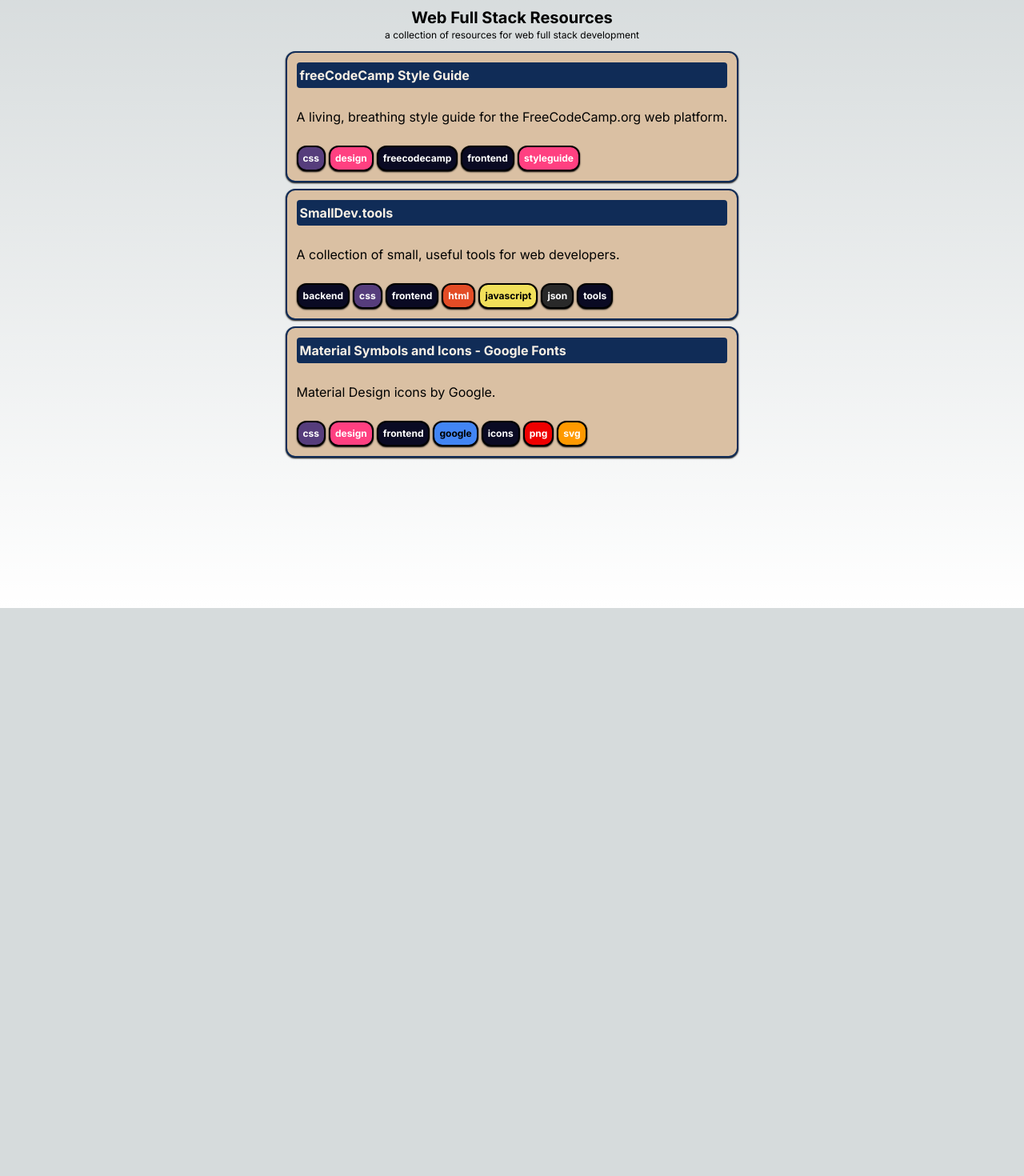
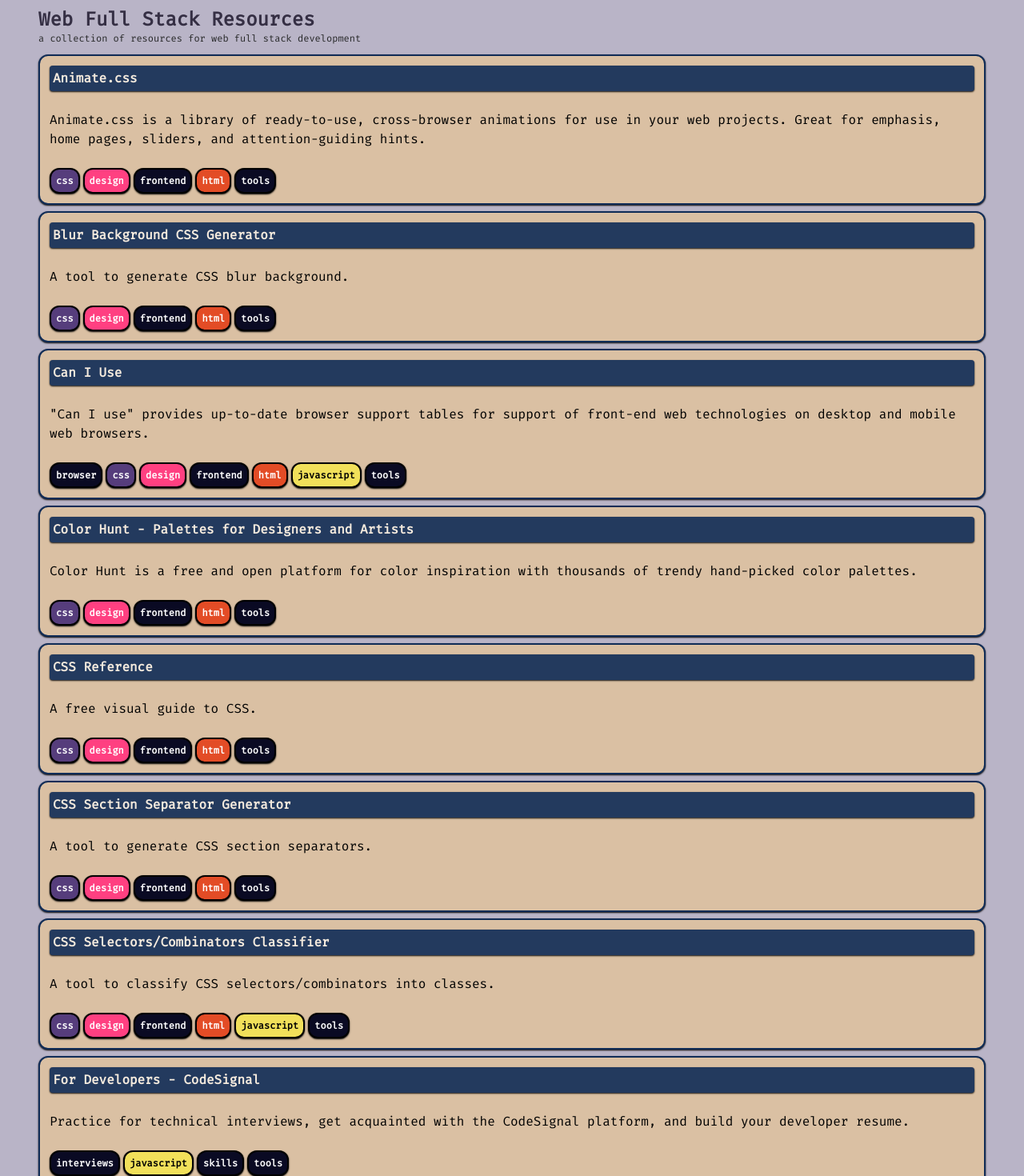
Before and after one commit to jamerrq/resources-app, a Next.js app: page / in a window 1280 px wide. Shown: the part 40-1510 px from the top of the page at 80% size. Before the commit the page ends 800 px from the top, so only its background shows below. Built offline with nearby package versions, Linux system fonts and the light colour scheme.

Commit message:
configurated first version, stable main version

```diff
--- a/src/app/components/card.tsx
+++ b/src/app/components/card.tsx
@@ -14,19 +14,34 @@
     "frontend": "#0a0a23",
     "backend": "#0a0a23",
     "tools": "#0a0a23",
-    "icons": "#0a0a23"
+    "icons": "#0a0a23",
+    "react": "#61dafb",
+    "node": "#68a063",
+    "fonts": "#0a0a23",
+    "browser": "#0a0a23",
+    "carousels": "#ff4081",
+    "tailwind": "#06b6d4",
+    "interviews": "#0a0a23",
+    "skills": "#0a0a23",
+    "compiler": "#0a0a23",
+    "editor": "#0a0a23",
+    "ide": "#0a0a23",
+    "interpreter": "#0a0a23",
+    "repl": "#0a0a23",
 };
 
 const tagsTextColor: { [key: string]: string; } = {
     'javascript': '#000000',
     'google': '#000',
+    'react': '#000',
+    'tailwind': '#000',
 };
 
 export default function Card(item: Item, index: string) {
     return (
-        <div key={index} className='bg-[#DAC0A3] border-2 border-[#102C57] rounded-xl p-3 shadow-sm shadow-black select-none'>
+        <div key={index} className='bg-[#DAC0A3] border-2 border-[#102C57] rounded-xl p-3 shadow-sm shadow-black'>
             <a href={item.url} target="_blank" rel="noreferrer">
-                <div className="w-full bg-[#102C57] rounded p-1 text-[#F8F0E5]">
+                <div className="w-full bg-[#102C57] rounded p-1 text-[#F8F0E5] shadow-sm shadow-black opacity-90 hover:opacity-100">
                     <h2 className="font-bold">{item.name}</h2>
                 </div>
             </a>
@@ -35,7 +50,7 @@
             <br />
             <div className="flex gap-1">
                 {
-                    item.tags.sort().map((tag, index) => {
+                    item.tags?.sort().map((tag, index) => {
                         return (
                             <span key={index} style={{
                                 backgroundColor: tagsColor[tag],
--- a/src/app/components/table.tsx
+++ b/src/app/components/table.tsx
@@ -14,7 +14,7 @@
     return (
         <div className="flex flex-col gap-2 ">
             {
-                data.map((item, index) => {
+                data.sort((a, b) => a.name.localeCompare(b.name)).map((item, index) => {
                     return <Card key={index} {...item} />;
                 })
             }
--- a/src/app/globals.css
+++ b/src/app/globals.css
@@ -18,7 +18,8 @@
 
 body {
     color: rgb(var(--foreground-rgb));
-    background: linear-gradient(to bottom,
+    /* background: linear-gradient(to bottom,
             transparent,
-            rgb(var(--background-end-rgb))) rgb(var(--background-start-rgb));
+            rgb(var(--background-end-rgb))) rgb(var(--background-start-rgb)); */
+    background: #B9B4C7;
 }
--- a/src/app/layout.tsx
+++ b/src/app/layout.tsx
@@ -1,22 +1,24 @@
-import './globals.css'
-import type { Metadata } from 'next'
-import { Inter } from 'next/font/google'
+import './globals.css';
+import type { Metadata } from 'next';
+import { Inter, Fira_Code, Fira_Mono } from 'next/font/google';
 
-const inter = Inter({ subsets: ['latin'] })
+// const inter = Inter({ subsets: ['latin'] });
+const fira_code = Fira_Code({ subsets: ['latin'] });
+const fira_mono = Fira_Mono({ weight: "400", subsets: ['latin'] });
 
 export const metadata: Metadata = {
     title: 'Resources App',
     description: 'A Next.js app with Tailwind CSS and TypeScript',
-}
+};
 
 export default function RootLayout({
     children,
 }: {
-    children: React.ReactNode
+    children: React.ReactNode;
 }) {
     return (
         <html lang="en">
-            <body className={inter.className}>{children}</body>
+            <body className={fira_mono.className}>{children}</body>
         </html>
-    )
+    );
 }
--- a/src/app/page.tsx
+++ b/src/app/page.tsx
@@ -1,10 +1,11 @@
 import Table from "./components/table";
+
 
 export default function Home() {
     return (
-        <main className="flex h-screen flex-col items-center p-12">
-            <h1 className="text-xl font-bold">Web Full Stack Resources</h1>
-            <span className="flex text-xs mb-3">
+        <main className="flex h-full w-full flex-col items-center p-12">
+            <h1 className="w-full text-2xl font-bold text-[#352F44]">Web Full Stack Resources</h1>
+            <span className="w-full flex text-xs mb-3 text-[#272829]">
                 a collection of resources for web full stack development
             </span>
             <Table />
--- a/src/data/data.json
+++ b/src/data/data.json
@@ -2,7 +2,7 @@
     "data": [
         {
             "id": "ef136b02-c06e-4db2-89f5-a04be0ef233b",
-            "name": "freeCodeCamp Style Guide",
+            "name": "FreeCodeCamp Style Guide",
             "url": "https://design-style-guide.freecodecamp.org/",
             "description": "A living, breathing style guide for the FreeCodeCamp.org web platform.",
             "tags": [
@@ -30,7 +30,7 @@
         },
         {
             "id": "def94062-289b-44cb-8d35-4e30d057fd3b",
-            "name": "Material Symbols and Icons - Google Fonts",
+            "name": "Material Symbols and Icons",
             "url": "https://fonts.google.com/icons",
             "description": "Material Design icons by Google.",
             "tags": [
@@ -42,22 +42,249 @@
                 "google",
                 "png"
             ]
+        },
+        {
+            "id": "25cf90bd-6ba2-492f-bfe6-5cbd4fdffcfa",
+            "name": "HTML Colors, HTML UI Colors, HTML Palette",
+            "url": "https://materialui.co/htmlcolors/",
+            "description": "HTML Colors, HTML UI Colors with HEX, RGB, HSL, Color Names, Color Picker, and color theory.",
+            "tags": [
+                "frontend",
+                "css",
+                "html",
+                "design",
+                "tools"
+            ]
+        },
+        {
+            "id": "e823eee8-1428-4f5a-a876-e65a1cd347af",
+            "name": "Color Hunt - Palettes for Designers and Artists",
+            "url": "https://colorhunt.co/",
+            "description": "Color Hunt is a free and open platform for color inspiration with thousands of trendy hand-picked color palettes.",
+            "tags": [
+                "frontend",
+                "css",
+                "html",
+                "design",
+                "tools"
+            ]
+        },
+        {
+            "id": "e9af5490-27ff-4d7e-a779-77d59ba69b71",
+            "name": "CSS Section Separator Generator",
+            "url": "https://wweb.dev/resources/css-section-separator-generator",
+            "description": "A tool to generate CSS section separators.",
+            "tags": [
+                "frontend",
+                "css",
+                "html",
+                "design",
+                "tools"
+            ]
+        },
+        {
+            "id": "f6a2cf9f-d48c-490d-a657-602999195fc2",
+            "name": "Blur Background CSS Generator",
+            "url": "https://wweb.dev/resources/blur-background-css-generator",
+            "description": "A tool to generate CSS blur background.",
+            "tags": [
+                "frontend",
+                "css",
+                "html",
+                "design",
+                "tools"
+            ]
+        },
+        {
+            "id": "e02366c6-578a-417c-b873-9aedf53d3648",
+            "name": "Iconfinder",
+            "url": "https://www.iconfinder.com/",
+            "description": "Millions of graphics for your design projects. Created by independent designers.",
+            "tags": [
+                "icons",
+                "design",
+                "frontend",
+                "css",
+                "svg",
+                "png"
+            ]
+        },
+        {
+            "id": "5c8fdb17-2fbc-4b7d-90c6-6c0cd1c87069",
+            "name": "CSS Reference",
+            "url": "https://cssreference.io/",
+            "description": "A free visual guide to CSS.",
+            "tags": [
+                "frontend",
+                "css",
+                "html",
+                "design",
+                "tools"
+            ]
+        },
+        {
+            "id": "2223ba3d-2d88-45ee-821c-78211d0a7ca5",
+            "name": "Image Color Extract Tool",
+            "url": "https://www.coolphptools.com/color_extract",
+            "description": "Extract colors from an image and generate a color palette for it.",
+            "tags": [
+                "frontend",
+                "css",
+                "html",
+                "design",
+                "tools"
+            ]
+        },
+        {
+            "id": "21ef3a30-af89-41e3-a22d-197e93e07ef8",
+            "name": "Super Designer",
+            "url": "https://superdesigner.co/",
+            "description": "A collection of free design tools to create unique backgrounds, patterns, shapes, images, and more with just a few clicks",
+            "tags": [
+                "frontend",
+                "css",
+                "html",
+                "design",
+                "tools"
+            ]
+        },
+        {
+            "id": "3b052b74-e6a3-4088-9ae6-2d2316f72075",
+            "name": "Animate.css",
+            "url": "https://animate.style/",
+            "description": "Animate.css is a library of ready-to-use, cross-browser animations for use in your web projects. Great for emphasis, home pages, sliders, and attention-guiding hints.",
+            "tags": [
+                "frontend",
+                "css",
+                "html",
+                "design",
+                "tools"
+            ]
+        },
+        {
+            "id": "d2e8aefe-7bf6-40b0-80fd-a031471a4a60",
+            "name": "Heroicons",
+            "url": "https://heroicons.com/",
+            "description": "Beautiful hand-crafted SVG icons, by the makers of Tailwind CSS.",
+            "tags": [
+                "icons",
+                "design",
+                "frontend",
+                "css",
+                "svg"
+            ]
+        },
+        {
+            "id": "aa664ff0-b6c8-46bb-99cb-21866bae3333",
+            "name": "Tremor",
+            "url": "https://www.tremor.so/",
+            "description": "The React library to build dashboards fast.",
+            "tags": [
+                "frontend",
+                "css",
+                "html",
+                "design",
+                "tools",
+                "react"
+            ]
+        },
+        {
+            "id": "d829c90e-d8e1-42de-8b6c-c5c4b78edbc4",
+            "name": "Can I Use",
+            "url": "https://caniuse.com/",
+            "description": "\"Can I use\" provides up-to-date browser support tables for support of front-end web technologies on desktop and mobile web browsers.",
+            "tags": [
+                "frontend",
+                "css",
+                "html",
+                "design",
+                "tools",
+                "javascript",
+                "browser"
+            ]
+        },
+        {
+            "name": "Slick Carousel",
+            "url": "https://kenwheeler.github.io/slick/",
+            "description": "The last carousel you'll ever need.",
+            "tags": [
+                "frontend",
+                "css",
+                "html",
+                "design",
+                "tools",
+                "javascript",
+                "carousels"
+            ]
+        },
+        {
+            "id": "74c58bb3-f1ae-4ae1-8df0-37bdaf33b708",
+            "name": "Next UI",
+            "url": "https://nextui.org/",
+            "description": "Make beautiful websites regardless of your design experience.",
+            "tags": [
+                "frontend",
+                "css",
+                "html",
+                "design",
+                "tools",
+                "javascript",
+                "react"
+            ]
+        },
+        {
+            "id": "5f36e774-7e41-4ffb-9853-90cd6544649f",
+            "name": "Tailwind CSS Cheat Sheet",
+            "url": "https://tailwindcomponents.com/cheatsheet/",
+            "description": "A cheat sheet for Tailwind CSS, a utility-first CSS framework for rapidly building custom designs.",
+            "tags": [
+                "frontend",
+                "css",
+                "html",
+                "design",
+                "tools",
+                "javascript",
+                "tailwind"
+            ]
+        },
+        {
+            "id": "0ea3718f-995b-4be5-a1f8-5bdf06101575",
+            "name": "CSS Selectors/Combinators Classifier",
+            "url": "https://selectors.info/",
+            "description": "A tool to classify CSS selectors/combinators into classes.",
+            "tags": [
+                "frontend",
+                "css",
+                "html",
+                "design",
+                "tools",
+                "javascript"
+            ]
+        },
+        {
+            "name": "For Developers - CodeSignal",
+            "url": "https://codesignal.com/developers/",
+            "description": "Practice for technical interviews, get acquainted with the CodeSignal platform, and build your developer resume.",
+            "tags": [
+                "tools",
+                "javascript",
+                "interviews",
+                "skills"
+            ]
+        },
+        {
+            "name": "Replit: The collaborative browser based IDE",
+            "url": "https://replit.com/",
+            "description": "Replit is a simple yet powerful online IDE, Editor, Compiler, Interpreter, and REPL. Code, compile, run, and host in 50+ programming languages.",
+            "tags": [
+                "tools",
+                "javascript",
+                "ide",
+                "editor",
+                "compiler",
+                "interpreter",
+                "repl"
+            ]
         }
-    ],
-    "tagsColor": {
-        "html": "#e34c26",
-        "css": "#563d7c",
-        "javascript": "#f1e05a",
-        "json": "#292929",
-        "svg": "#ff9900",
-        "google": "#4285f4",
-        "png": "#ee0000",
-        "design": "#ff4081",
-        "styleguide": "#ff4081",
-        "freecodecamp": "#0a0a23",
-        "frontend": "#0a0a23",
-        "backend": "#0a0a23",
-        "tools": "#0a0a23",
-        "icons": "#0a0a23"
-    }
+    ]
 }
```
Also changed, not shown: postcss.config.js (+5 -5 lines), 1 other file (tests, documents, lock files or other folders).
